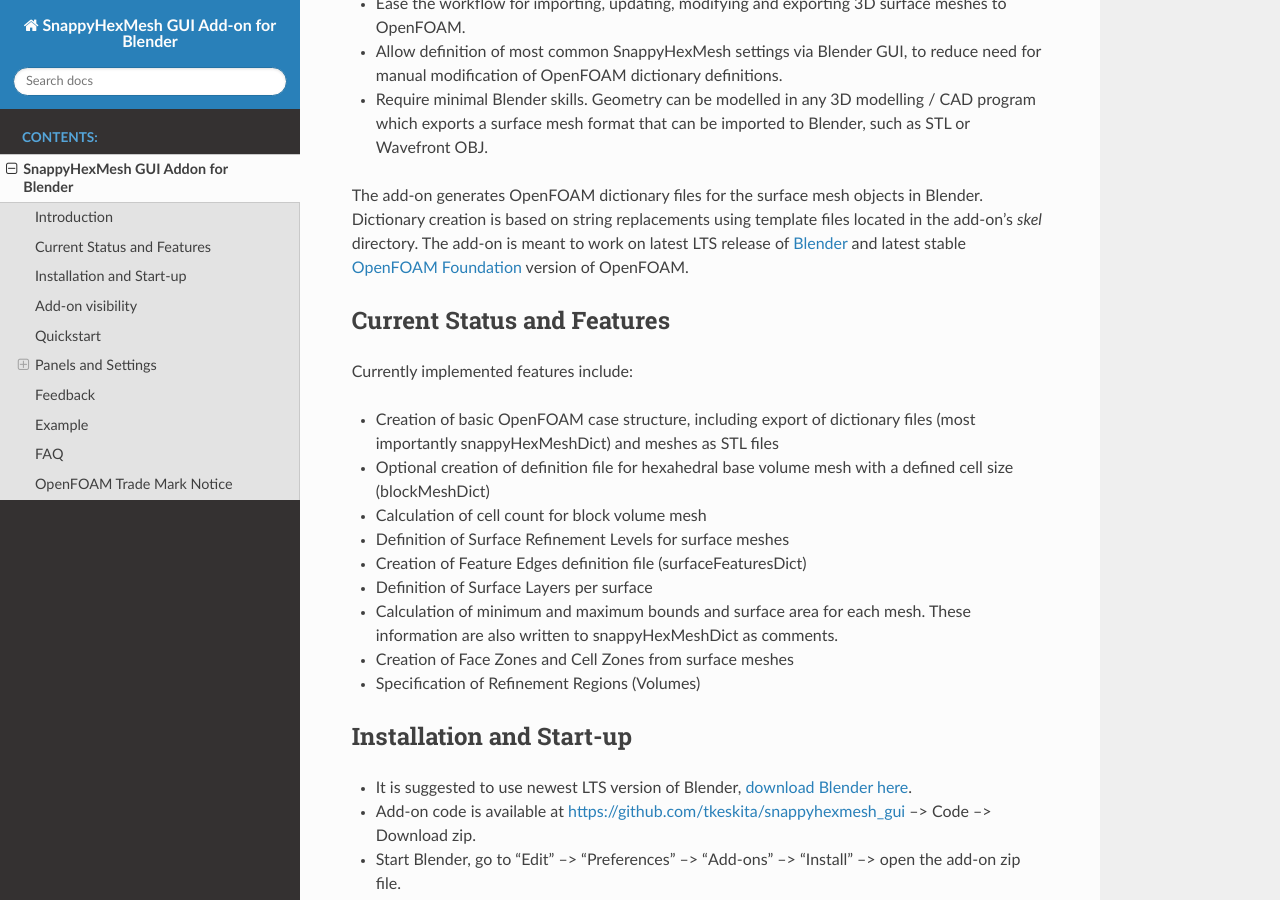
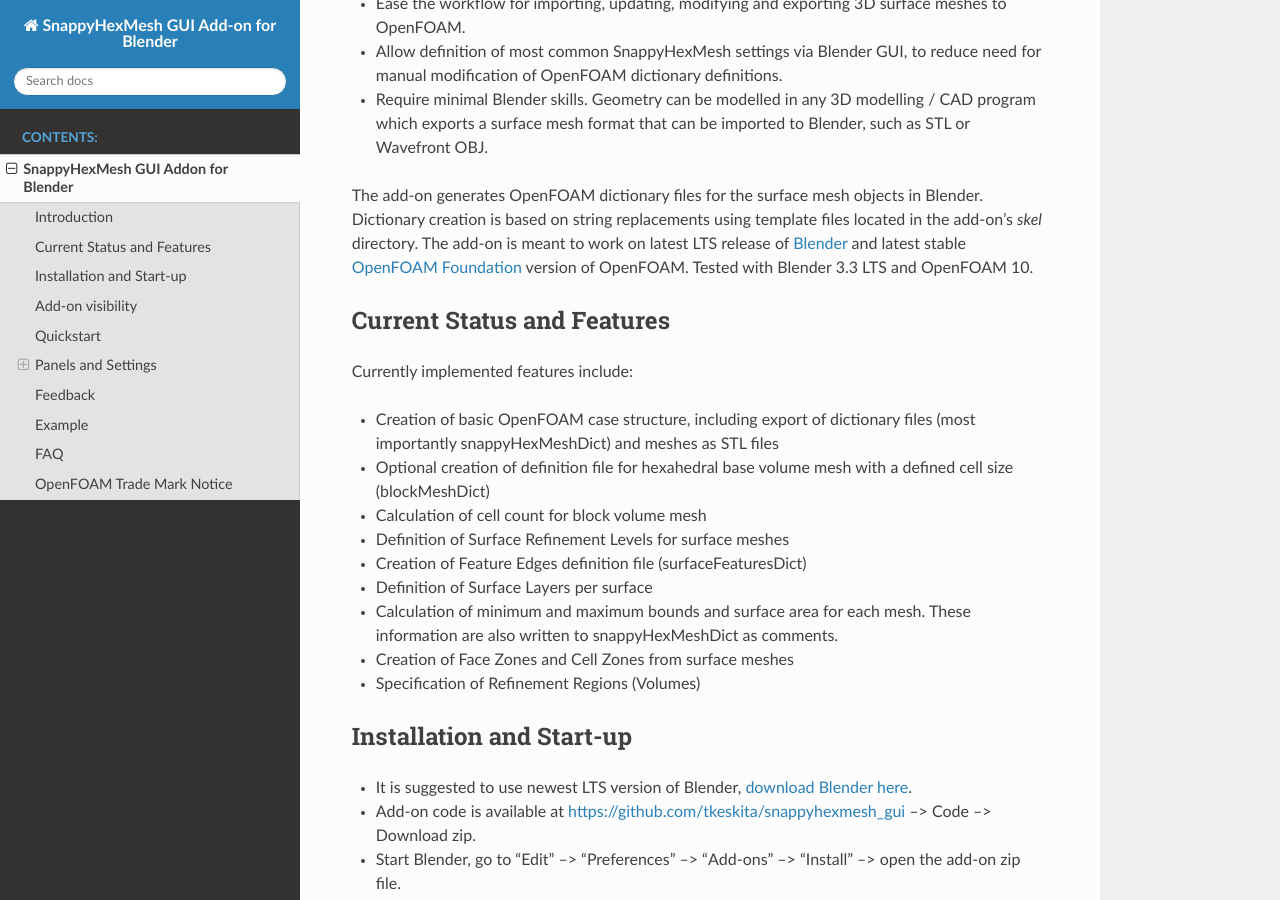
Before and after one commit to tkeskita/snappyhexmesh_gui, a Sphinx documentation site: the page built from docs/snappy_gui.rst, in a window 1280 px wide and 900 px high, scrolled down 1039 px. Built offline with Sphinx 7.4.7 and the Read the Docs theme 2.0.0, drawn with Linux system fonts in a browser that asks for light colours.

Commit message:
Added tested version information

```diff
--- a/docs/snappy_gui.rst
+++ b/docs/snappy_gui.rst
@@ -28,6 +28,7 @@
 add-on's *skel* directory. The add-on is meant to work on
 latest LTS release of `Blender`_ and latest stable
 `OpenFOAM Foundation <https://openfoam.org/>`_ version of OpenFOAM.
+Tested with Blender 3.3 LTS and OpenFOAM 10.
 
 
 Current Status and Features
```
Also changed, not shown: README.md (+1 -0 lines).
